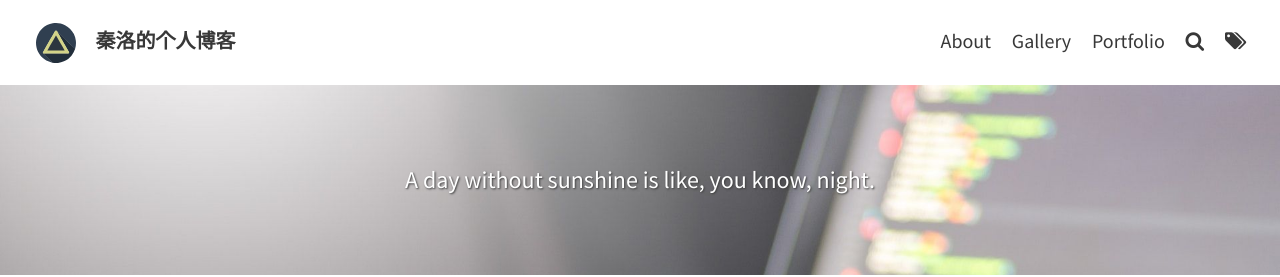
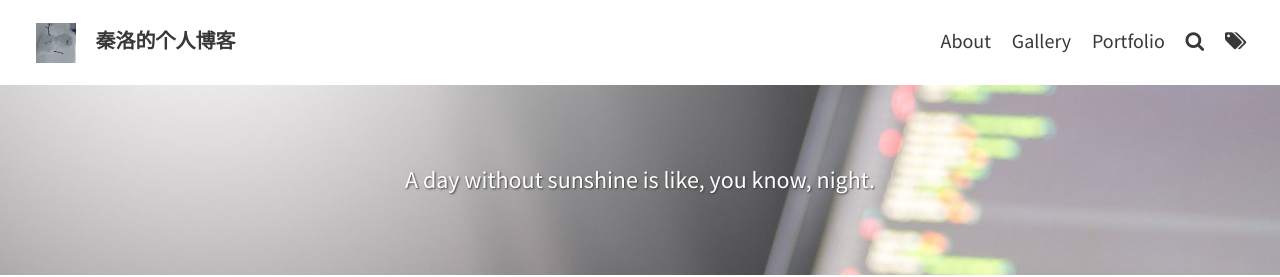
Before and after one commit to true1023/true1023.github.io, a Jekyll site: the page built from index.html, in a window 1280 px wide. Shown: the top 277 px of the page. Built offline with Jekyll 4.4.1, drawn with Linux system fonts in a browser that asks for light colours; the list of posts is cut into pages by our own code.

Commit message:
config change
主页头像改变

```diff
--- a/_config.yml
+++ b/_config.yml
@@ -9,7 +9,7 @@ description: "A website with blog posts and pages" # used by search engines
 theme_settings:
   # Meta
   title: 秦洛的个人博客 # blog's title
-  avatar: assets/img/triangle.svg
+  avatar: assets/img/avata.jpg
   favicon: assets/favicon.ico
   gravatar: 376c34c1d3ea9588b23dabddeb6546c9 # Email MD5 hash
 
```
Also changed, not shown: assets/img/avata.jpg (added), assets/img/triangle.svg (deleted).
